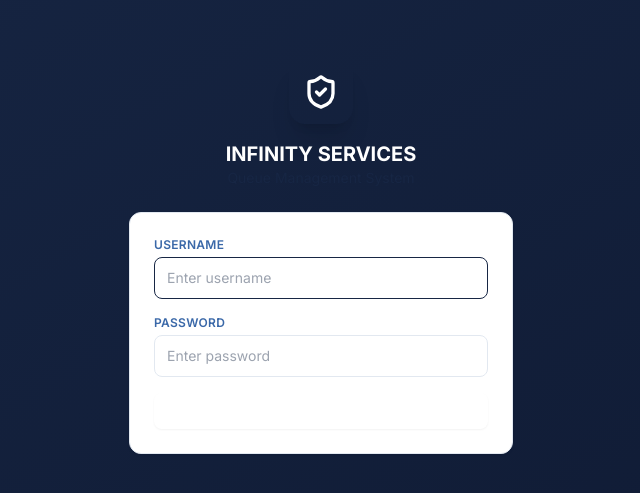
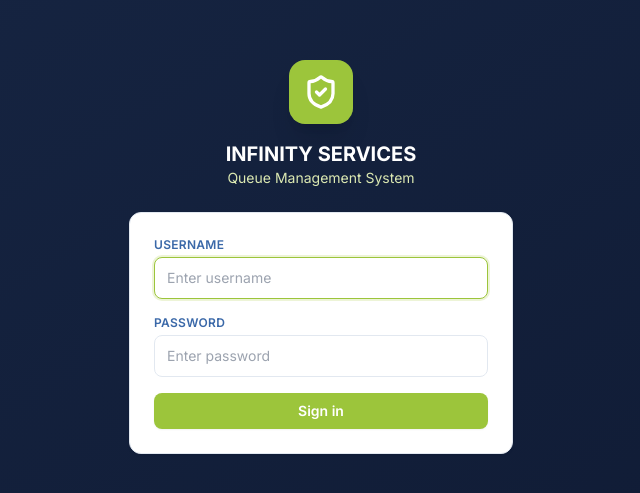
Before and after one commit to goldenfingerph/queuesystem, a React (Vite) app: page / in a window 1280 px wide. Shown: the part 143-636 px from the top of the page, without its empty margins (319-959 px from the left). Built offline with nearby package versions, Linux system fonts and the light colour scheme; no server answers.

Commit message:
Add global theme variables and receptionist kiosk sizing

```diff
--- a/src/index.css
+++ b/src/index.css
@@ -3,6 +3,21 @@
 @tailwind base;
 @tailwind components;
 @tailwind utilities;
+
+:root {
+  --brand-50: #f7faed;
+  --brand-100: #edf4d7;
+  --brand-200: #dce9b2;
+  --brand-300: #c5dc7e;
+  --brand-400: #afd052;
+  --brand-500: #9cc53b;
+  --brand-600: #9cc53b;
+  --brand-700: #7f9f2e;
+  --brand-800: #637d25;
+  --brand-900: #46591b;
+  --accent-500: #9cc53b;
+  --accent-600: #7f9f2e;
+}
 
 @layer base {
   html {
@@ -46,3 +61,8 @@
 .animate-fade-in-up {
   animation: fade-in-up 0.4s ease-out both;
 }
+
+
+/* Receptionist gets a clean, full-window ticket kiosk without admin navigation. */
+.reception-kiosk { width: 100%; min-height: 100vh; }
+.reception-kiosk > main { width: 100%; min-height: 100vh; }
```
